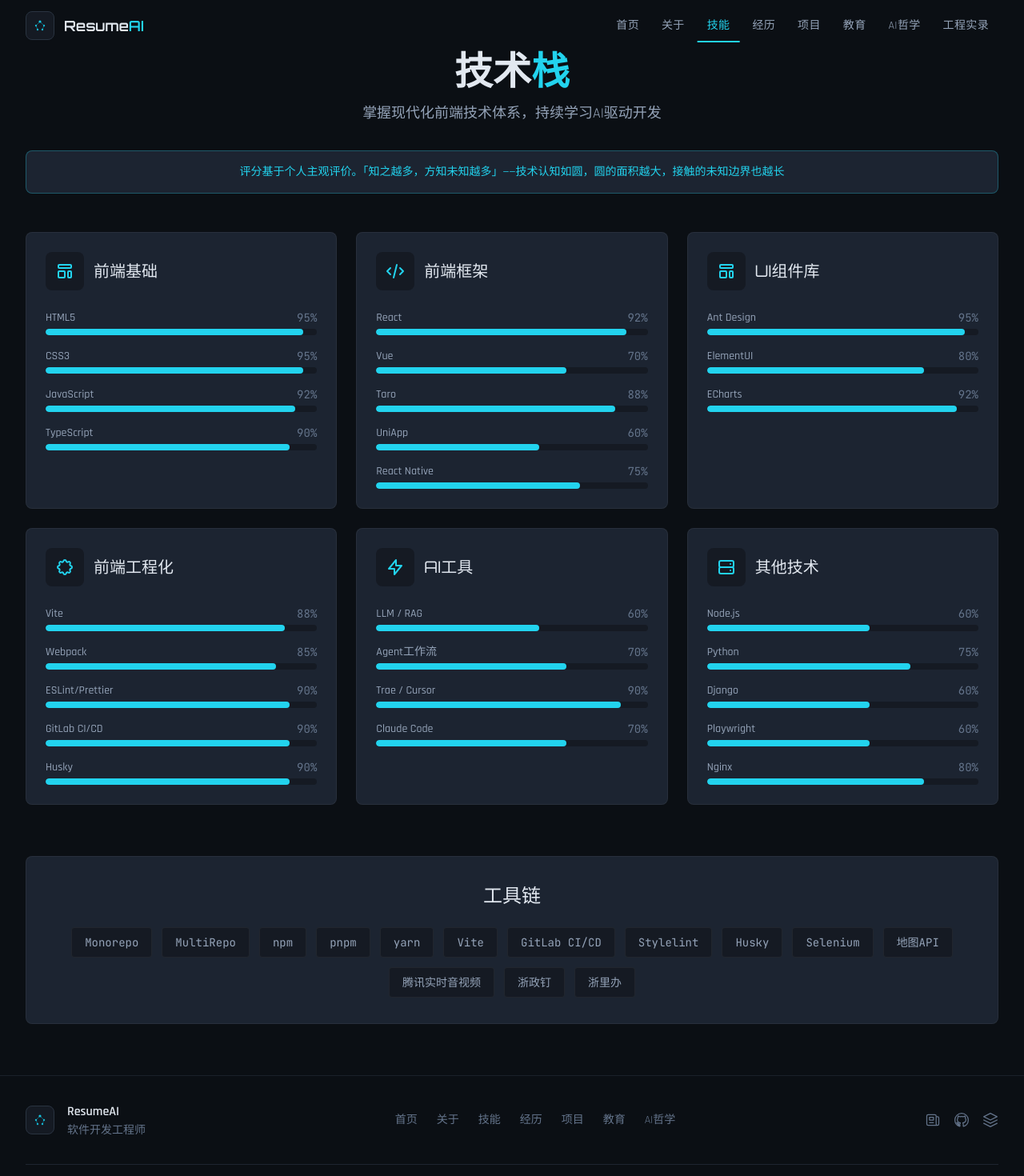
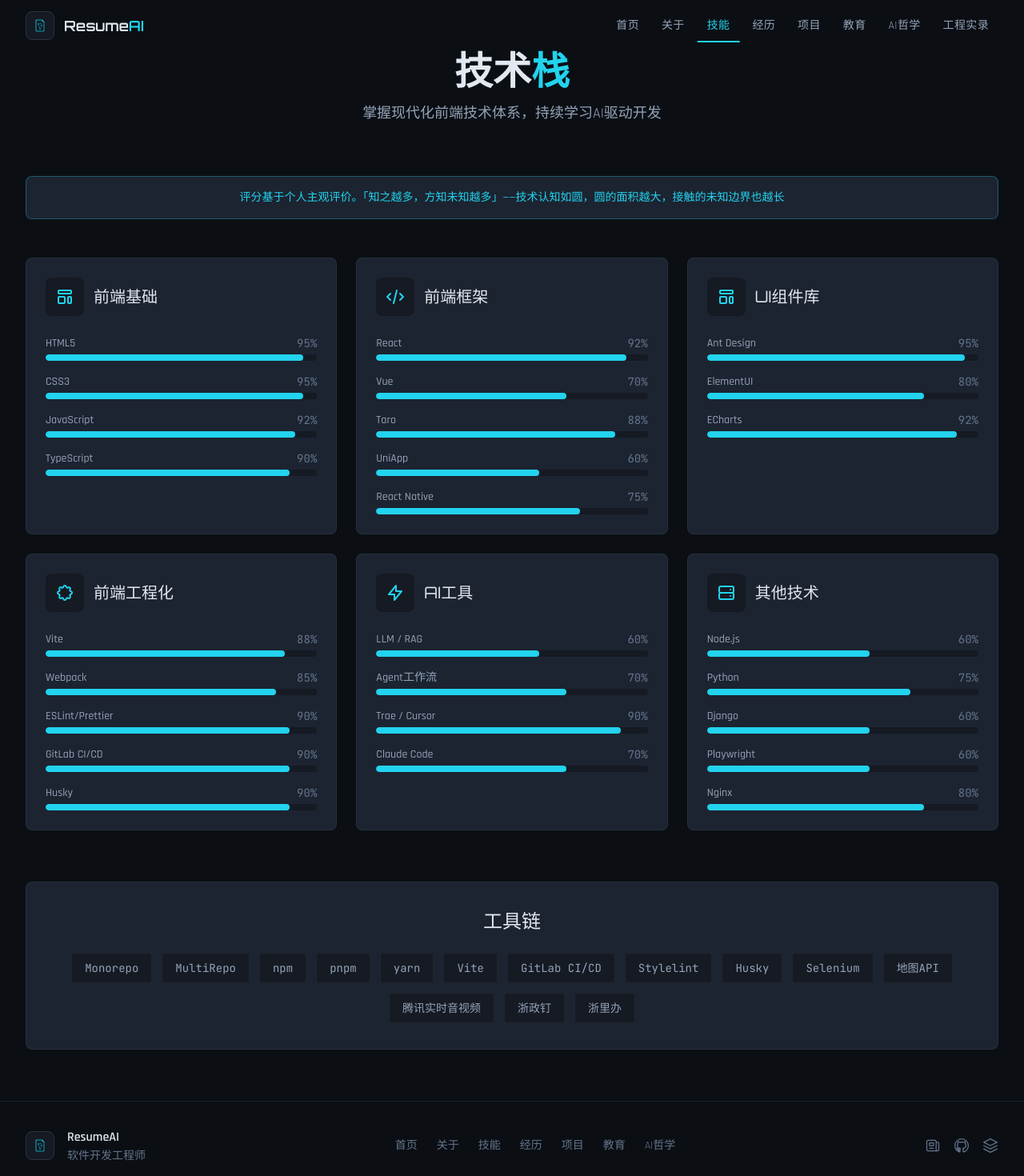
Before and after one commit to Skedush/xuli-resume, a React (Vite) app: page /skills in a window 1280 px wide. Shown: the top 1470 px of the page at 80% size. Built offline with nearby package versions, Linux system fonts and the light colour scheme.

Commit message:
refactor: extract Logo, PageHeader, AnimatedItem as shared components

```diff
--- /dev/null
+++ b/src/components/AnimatedItem.tsx
@@ -0,0 +1,21 @@
+import { motion } from 'framer-motion'
+import { ReactNode } from 'react'
+
+interface AnimatedItemProps {
+  children: ReactNode
+  delay?: number
+  className?: string
+}
+
+export default function AnimatedItem({ children, delay = 0, className = '' }: AnimatedItemProps) {
+  return (
+    <motion.div
+      initial={{ opacity: 0, y: 20 }}
+      animate={{ opacity: 1, y: 0 }}
+      transition={{ duration: 0.5, delay }}
+      className={className}
+    >
+      {children}
+    </motion.div>
+  )
+}
--- a/src/components/Footer.tsx
+++ b/src/components/Footer.tsx
@@ -1,4 +1,5 @@
 import { Link } from 'react-router-dom'
+import Logo from './Logo'
 
 const socialLinks = [
   { href: 'https://blog.zzzxc.com/', label: '博客', icon: 'M19 20H5a2 2 0 01-2-2V6a2 2 0 012-2h10a2 2 0 012 2v1m2 13a2 2 0 01-2-2V7m2 13a2 2 0 002-2V9a2 2 0 00-2-2h-2m-4-3H9M7 16h6M7 8h6v4H7V8z' },
@@ -22,7 +23,7 @@
       <div className="max-w-7xl mx-auto px-4 sm:px-6 lg:px-8 py-8">
         <div className="flex flex-col md:flex-row items-center justify-between gap-6">
           <div className="flex items-center gap-4">
-            <NeuralLogo />
+            <Logo />
             <div>
               <p className="text-[#E2E8F0] font-body font-semibold">ResumeAI</p>
               <p className="text-[#64748B] text-sm">软件开发工程师</p>
@@ -74,27 +75,3 @@
     </footer>
   )
 }
-
-function NeuralLogo() {
-  return (
-    <div className="w-9 h-9 rounded-lg bg-[#151A23] border border-[#2A3441] flex items-center justify-center">
-      <svg className="w-5 h-5" viewBox="0 0 100 100">
-        <defs>
-          <linearGradient id="footerAccent" x1="0%" y1="0%" x2="100%" y2="100%">
-            <stop offset="0%" stopColor="#22D3EE" />
-            <stop offset="100%" stopColor="#06B6D4" />
-          </linearGradient>
-        </defs>
-        <circle cx="50" cy="25" r="8" fill="url(#footerAccent)"/>
-        <circle cx="25" cy="50" r="6" fill="url(#footerAccent)" opacity="0.9"/>
-        <circle cx="75" cy="50" r="6" fill="url(#footerAccent)" opacity="0.9"/>
-        <circle cx="35" cy="75" r="6" fill="url(#footerAccent)" opacity="0.9"/>
-        <circle cx="65" cy="75" r="6" fill="url(#footerAccent)" opacity="0.9"/>
-        <line x1="50" y1="25" x2="25" y2="50" stroke="url(#footerAccent)" strokeWidth="3" opacity="0.7"/>
-        <line x1="50" y1="25" x2="75" y2="50" stroke="url(#footerAccent)" strokeWidth="3" opacity="0.7"/>
-        <line x1="25" y1="50" x2="35" y2="75" stroke="url(#footerAccent)" strokeWidth="3" opacity="0.7"/>
-        <line x1="75" y1="50" x2="65" y2="75" stroke="url(#footerAccent)" strokeWidth="3" opacity="0.7"/>
-      </svg>
-    </div>
-  )
-}
--- /dev/null
+++ b/src/components/Logo.tsx
@@ -0,0 +1,26 @@
+export default function Logo() {
+  return (
+    <div className="w-9 h-9 rounded-lg bg-[#151A23] border border-[#2A3441] flex items-center justify-center">
+      <svg className="w-5 h-5" viewBox="0 0 100 100">
+        <defs>
+          <linearGradient id="logoGrad" x1="0%" y1="0%" x2="100%" y2="100%">
+            <stop offset="0%" stopColor="#22D3EE" />
+            <stop offset="100%" stopColor="#06B6D4" />
+          </linearGradient>
+        </defs>
+        <path d="M25 15 L65 15 L75 25 L75 85 L25 85 Z" fill="none" stroke="url(#logoGrad)" strokeWidth="4" strokeLinejoin="round"/>
+        <path d="M65 15 L65 25 L75 25" fill="none" stroke="url(#logoGrad)" strokeWidth="4" strokeLinejoin="round"/>
+        <circle cx="40" cy="40" r="4" fill="url(#logoGrad)"/>
+        <circle cx="55" cy="35" r="3" fill="url(#logoGrad)" opacity="0.7"/>
+        <circle cx="60" cy="50" r="4" fill="url(#logoGrad)"/>
+        <circle cx="45" cy="55" r="3" fill="url(#logoGrad)" opacity="0.7"/>
+        <circle cx="50" cy="70" r="4" fill="url(#logoGrad)"/>
+        <line x1="40" y1="40" x2="55" y2="35" stroke="url(#logoGrad)" strokeWidth="2" opacity="0.6"/>
+        <line x1="55" y1="35" x2="60" y2="50" stroke="url(#logoGrad)" strokeWidth="2" opacity="0.6"/>
+        <line x1="60" y1="50" x2="50" y2="70" stroke="url(#logoGrad)" strokeWidth="2" opacity="0.6"/>
+        <line x1="40" y1="40" x2="45" y2="55" stroke="url(#logoGrad)" strokeWidth="2" opacity="0.6"/>
+        <line x1="45" y1="55" x2="50" y2="70" stroke="url(#logoGrad)" strokeWidth="2" opacity="0.6"/>
+      </svg>
+    </div>
+  )
+}
--- a/src/components/Navbar.tsx
+++ b/src/components/Navbar.tsx
@@ -1,6 +1,7 @@
 import { useState, useEffect } from 'react'
 import { Link, useLocation } from 'react-router-dom'
 import { motion, AnimatePresence } from 'framer-motion'
+import Logo from './Logo'
 
 const navItems = [
   { path: '/', label: '首页', en: 'Home' },
@@ -39,7 +40,7 @@
       <div className="max-w-7xl mx-auto px-4 sm:px-6 lg:px-8">
         <div className="flex items-center justify-between h-16">
           <Link to="/" className="flex items-center gap-3">
-            <NeuralLogo />
+            <Logo />
             <span className="font-display text-lg font-semibold text-[#E2E8F0] hidden sm:block">
               Resume<span className="text-[#22D3EE]">AI</span>
             </span>
@@ -120,27 +121,3 @@
     </motion.nav>
   )
 }
-
-function NeuralLogo() {
-  return (
-    <div className="w-9 h-9 rounded-lg bg-[#151A23] border border-[#2A3441] flex items-center justify-center">
-      <svg className="w-5 h-5" viewBox="0 0 100 100">
-        <defs>
-          <linearGradient id="navbarAccent" x1="0%" y1="0%" x2="100%" y2="100%">
-            <stop offset="0%" stopColor="#22D3EE" />
-            <stop offset="100%" stopColor="#06B6D4" />
-          </linearGradient>
-        </defs>
-        <circle cx="50" cy="25" r="8" fill="url(#navbarAccent)"/>
-        <circle cx="25" cy="50" r="6" fill="url(#navbarAccent)" opacity="0.9"/>
-        <circle cx="75" cy="50" r="6" fill="url(#navbarAccent)" opacity="0.9"/>
-        <circle cx="35" cy="75" r="6" fill="url(#navbarAccent)" opacity="0.9"/>
-        <circle cx="65" cy="75" r="6" fill="url(#navbarAccent)" opacity="0.9"/>
-        <line x1="50" y1="25" x2="25" y2="50" stroke="url(#navbarAccent)" strokeWidth="3" opacity="0.7"/>
-        <line x1="50" y1="25" x2="75" y2="50" stroke="url(#navbarAccent)" strokeWidth="3" opacity="0.7"/>
-        <line x1="25" y1="50" x2="35" y2="75" stroke="url(#navbarAccent)" strokeWidth="3" opacity="0.7"/>
-        <line x1="75" y1="50" x2="65" y2="75" stroke="url(#navbarAccent)" strokeWidth="3" opacity="0.7"/>
-      </svg>
-    </div>
-  )
-}
--- /dev/null
+++ b/src/components/PageHeader.tsx
@@ -0,0 +1,25 @@
+interface PageHeaderProps {
+  title: string
+  subtitle?: string
+  highlightWord?: string
+  center?: boolean
+}
+
+export default function PageHeader({ title, subtitle, highlightWord, center = true }: PageHeaderProps) {
+  return (
+    <div className={`mb-16 ${center ? 'text-center' : ''}`}>
+      <h1 className="font-display text-4xl sm:text-5xl font-bold text-[#E2E8F0] mb-4">
+        {highlightWord ? (
+          <>
+            {title}<span className="text-[#22D3EE]">{highlightWord}</span>
+          </>
+        ) : title}
+      </h1>
+      {subtitle && (
+        <p className="text-[#94A3B8] text-lg max-w-2xl mx-auto">
+          {subtitle}
+        </p>
+      )}
+    </div>
+  )
+}
--- a/src/pages/About.tsx
+++ b/src/pages/About.tsx
@@ -1,4 +1,5 @@
 import PageTransition from '../components/PageTransition'
+import PageHeader from '../components/PageHeader'
 
 const stats = [
   { value: '8+', label: '年开发经验' },
@@ -25,14 +26,7 @@
     <PageTransition>
       <div className="min-h-screen bg-[#0B0F14]">
         <div className="max-w-7xl mx-auto px-4 sm:px-6 lg:px-8 py-16">
-          <div className="text-center mb-16">
-            <h1 className="font-display text-4xl sm:text-5xl font-bold text-[#E2E8F0] mb-4">
-              关于<span className="text-[#22D3EE]">我</span>
-            </h1>
-            <p className="text-[#94A3B8] text-lg max-w-2xl mx-auto">
-              热爱技术，追求卓越，在代码中寻找美感
-            </p>
-          </div>
+          <PageHeader title="关于" subtitle="热爱技术，追求卓越，在代码中寻找美感" highlightWord="我" />
 
           <div className="grid grid-cols-1 lg:grid-cols-2 gap-8 mb-16">
             <div className="bg-[#1C2431] rounded-lg p-8 border border-white/5">
--- a/src/pages/Education.tsx
+++ b/src/pages/Education.tsx
@@ -1,4 +1,5 @@
 import PageTransition from '../components/PageTransition'
+import PageHeader from '../components/PageHeader'
 
 const education = {
   school: '宁波财经学院',
@@ -39,14 +40,7 @@
     <PageTransition>
       <div className="min-h-screen bg-[#0B0F14]">
         <div className="max-w-5xl mx-auto px-4 sm:px-6 lg:px-8 py-16">
-          <div className="text-center mb-16">
-            <h1 className="font-display text-4xl sm:text-5xl font-bold text-[#E2E8F0] mb-4">
-              教育<span className="text-[#22D3EE]">背景</span>
-            </h1>
-            <p className="text-[#94A3B8] text-lg max-w-2xl mx-auto">
-              扎实的基础，持续的学习
-            </p>
-          </div>
+          <PageHeader title="教育" subtitle="扎实的基础，持续的学习" highlightWord="背景" />
 
           <div className="space-y-6 mb-16">
             <div className="bg-[#1C2431] rounded-lg p-8 border border-white/5">
--- a/src/pages/Experience.tsx
+++ b/src/pages/Experience.tsx
@@ -1,4 +1,5 @@
 import PageTransition from '../components/PageTransition'
+import PageHeader from '../components/PageHeader'
 
 const experiences = [
   {
@@ -40,14 +41,7 @@
     <PageTransition>
       <div className="min-h-screen bg-[#0B0F14]">
         <div className="max-w-5xl mx-auto px-4 sm:px-6 lg:px-8 py-16">
-          <div className="text-center mb-16">
-            <h1 className="font-display text-4xl sm:text-5xl font-bold text-[#E2E8F0] mb-4">
-              工作<span className="text-[#22D3EE]">经历</span>
-            </h1>
-            <p className="text-[#94A3B8] text-lg max-w-2xl mx-auto">
-              8年深耕前端，从初入职场到技术负责人
-            </p>
-          </div>
+          <PageHeader title="工作" subtitle="8年深耕前端，从初入职场到技术负责人" highlightWord="经历" />
 
           <div className="space-y-8">
             {experiences.map((exp) => (
--- a/src/pages/Projects.tsx
+++ b/src/pages/Projects.tsx
@@ -1,4 +1,5 @@
 import PageTransition from '../components/PageTransition'
+import PageHeader from '../components/PageHeader'
 
 const projects = [
   {
@@ -64,14 +65,7 @@
     <PageTransition>
       <div className="min-h-screen bg-[#0B0F14]">
         <div className="max-w-7xl mx-auto px-4 sm:px-6 lg:px-8 py-16">
-          <div className="text-center mb-8">
-            <h1 className="font-display text-4xl sm:text-5xl font-bold text-[#E2E8F0] mb-4">
-              项目<span className="text-[#22D3EE]">展示</span>
-            </h1>
-            <p className="text-[#94A3B8] text-lg max-w-2xl mx-auto">
-              从企业级平台到个人项目，代码创造价值
-            </p>
-          </div>
+          <PageHeader title="项目" subtitle="从企业级平台到个人项目，代码创造价值" highlightWord="展示" />
 
           <div className="bg-[#1C2431] rounded-lg p-4 mb-12 border border-[#22D3EE]/30">
             <p className="text-[#64748B] text-sm text-center">
--- a/src/pages/Skills.tsx
+++ b/src/pages/Skills.tsx
@@ -1,4 +1,5 @@
 import PageTransition from '../components/PageTransition'
+import PageHeader from '../components/PageHeader'
 
 const skillCategories = [
   {
@@ -72,14 +73,7 @@
     <PageTransition>
       <div className="min-h-screen bg-[#0B0F14]">
         <div className="max-w-7xl mx-auto px-4 sm:px-6 lg:px-8 py-16">
-          <div className="text-center mb-8">
-            <h1 className="font-display text-4xl sm:text-5xl font-bold text-[#E2E8F0] mb-4">
-              技术<span className="text-[#22D3EE]">栈</span>
-            </h1>
-            <p className="text-[#94A3B8] text-lg max-w-2xl mx-auto">
-              掌握现代化前端技术体系，持续学习AI驱动开发
-            </p>
-          </div>
+          <PageHeader title="技术" subtitle="掌握现代化前端技术体系，持续学习AI驱动开发" highlightWord="栈" />
 
           <div className="bg-[#1C2431] rounded-lg p-4 mb-12 border border-[#22D3EE]/30">
             <p className="text-[#22D3EE] text-sm text-center font-medium">
```
Also changed, not shown: src/pages/AIPhilosophy.tsx (+2 -8 lines), src/pages/DevelopmentLog.tsx (+2 -8 lines), public/favicon.svg, 3 other files (tests, documents, lock files or other folders).
